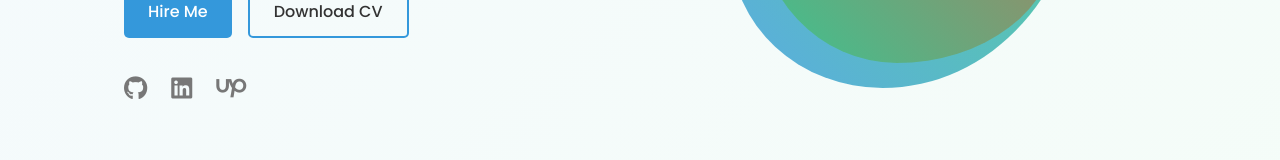
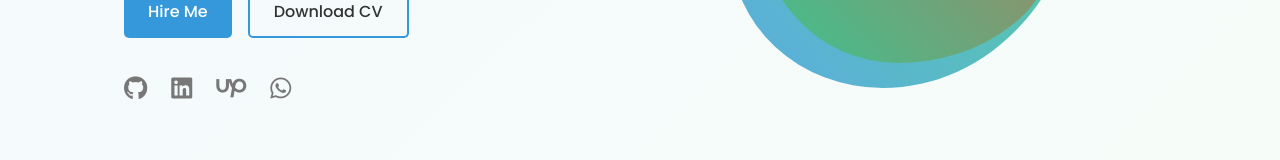
Before and after one commit to BilalSubhani/PortfolioWebsite, an Angular app: page / in a window 1280 px wide. Shown: the part 487-647 px from the top of the page. Built offline with nearby package versions, Linux system fonts and the light colour scheme.

Commit message:
feat: Added whatsapp as contact option

```diff
--- a/src/app/components/footer/footer.component.html
+++ b/src/app/components/footer/footer.component.html
@@ -44,6 +44,13 @@
           <a href="mailto:bilalsubhanii@outlook.com" aria-label="Email">
             <i class="fas fa-envelope"></i>
           </a>
+          <a
+            href="https://wa.me/+923054018401"
+            target="_blank"
+            aria-label="WhatsApp"
+          >
+            <i class="fab fa-whatsapp"></i>
+          </a>
         </div>
       </div>
     </div>
--- a/src/app/components/hero/hero.component.html
+++ b/src/app/components/hero/hero.component.html
@@ -101,6 +101,18 @@
           >
             <i class="fab fa-upwork"></i>
           </a>
+          <a
+            href="https://wa.me/+923054018401"
+            target="_blank"
+            aria-label="WhatsApp"
+            style="
+              font-size: 1.5rem;
+              color: var(--text-light);
+              transition: all 0.3s;
+            "
+          >
+            <i class="fab fa-whatsapp"></i>
+          </a>
         </div>
       </div>
       <div
```
